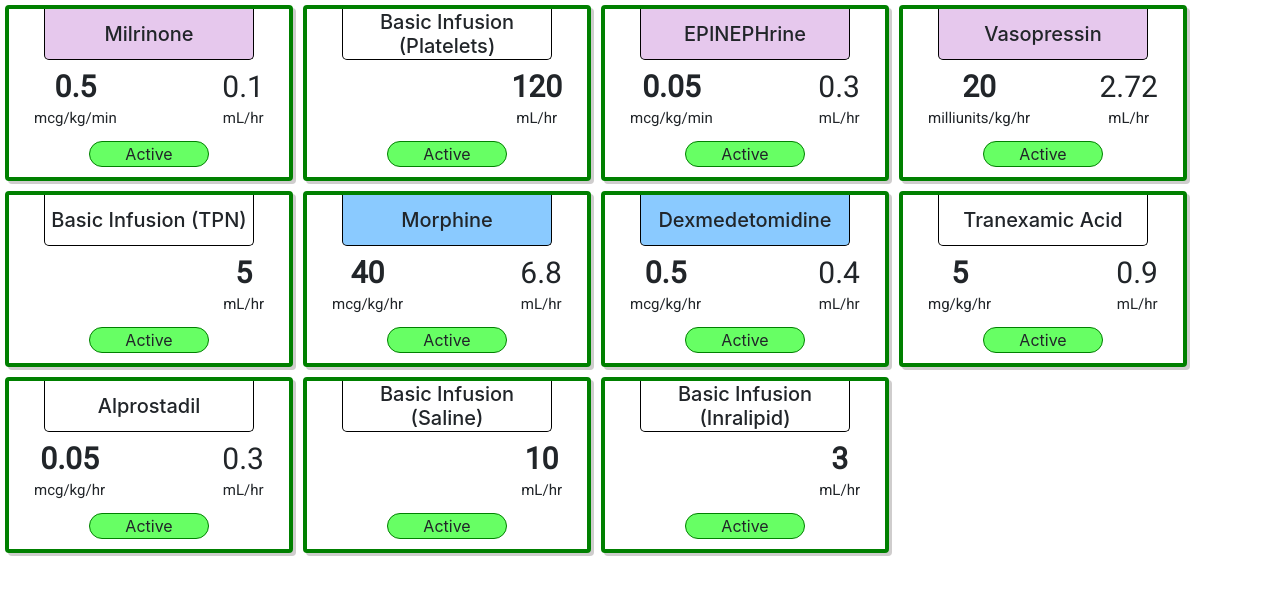
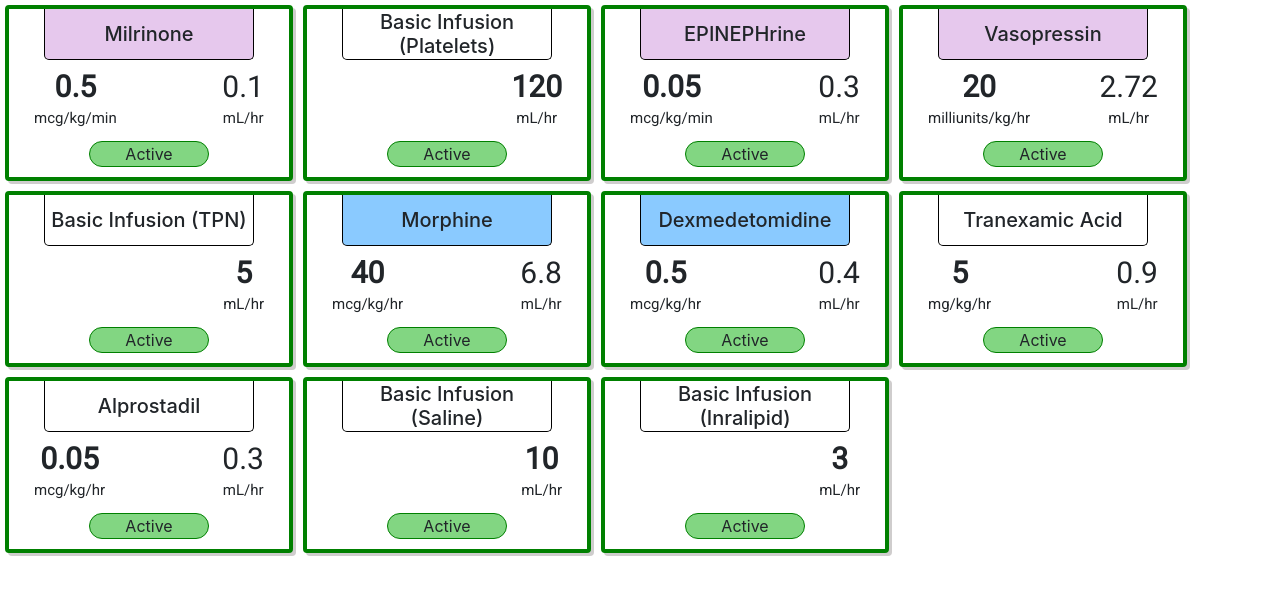
Before and after one commit to AnActualSeb/iv-dashboard, a React (Create React App) app: page / in a window 1280 px wide. Shown: the top 594 px of the page. Built offline with nearby package versions, Linux system fonts and the light colour scheme.

Commit message:
Update drugCard.css

```diff
--- a/src/styles/drugCard.css
+++ b/src/styles/drugCard.css
@@ -44,7 +44,7 @@
 .status{
     /* display: flex; */
     border: 1px solid green;
-    background: #67FF64;
+    background: rgb(130, 214, 130);
     border-radius: 15px;
     width: 120px;
     position: absolute;
```
